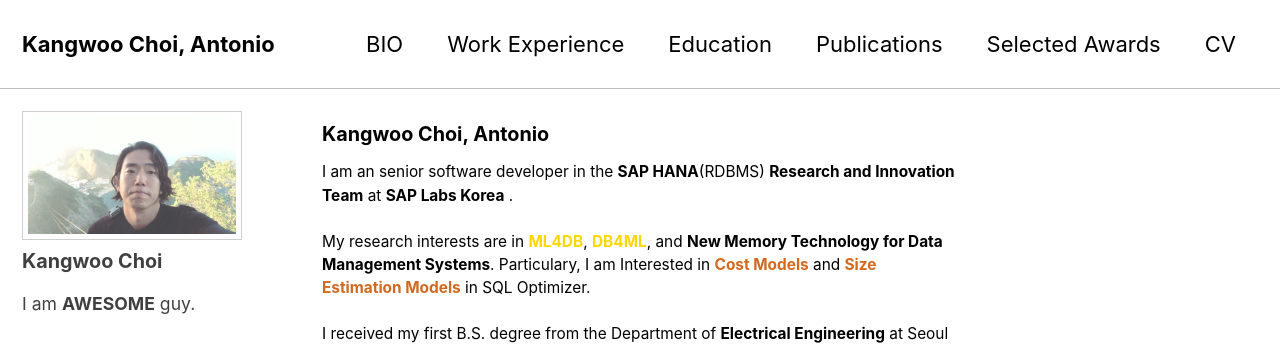
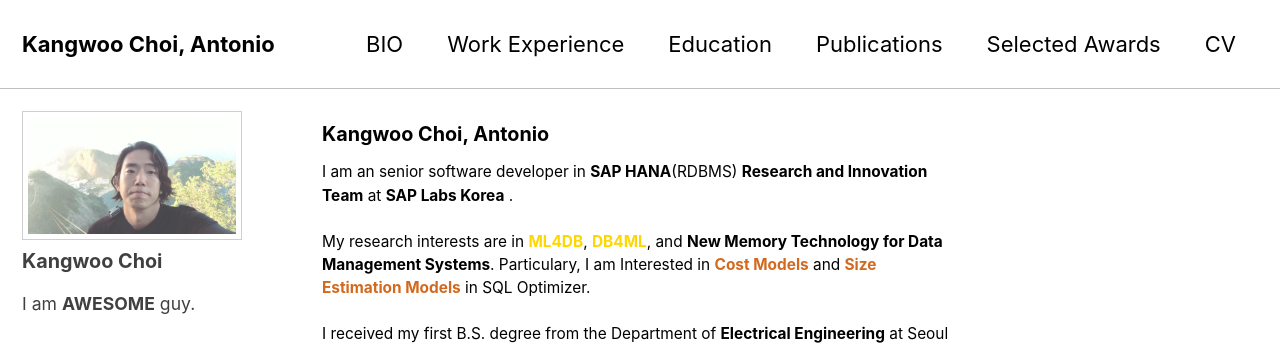
Before and after one commit to KangwooChoi/KangwooChoi.github.io, a Jekyll site: the page built from index.html, in a window 1280 px wide and 1043 px high. Shown: the top 347 px of the window. Built offline with Jekyll 4.4.1, drawn with Linux system fonts in a browser that asks for light colours; cached includes are drawn as plain includes; the list of posts is cut into pages by our own code.

Commit message:
Update index.html

```diff
--- a/index.html
+++ b/index.html
@@ -6,7 +6,7 @@
 <h4 class="page__title" itemprop="headline">Kangwoo Choi, Antonio</h4>
 
 <body>
-<p style="font-size:0.7em;">I am an senior software developer in the
+<p style="font-size:0.7em;">I am an senior software developer in
   <a style="text-decoration:none;" href="https://www.sap.com/korea/products/technology-platform/hana/what-is-sap-hana.html"><b><font color="black">SAP HANA</font></b></a>(RDBMS)
   <b>Research and Innovation Team</b> at
   <a style="text-decoration:none;" href="https://www.sap.com/korea/about/labs-korea.html"><b><font color="black">SAP Labs Korea</font></b></a>
```
